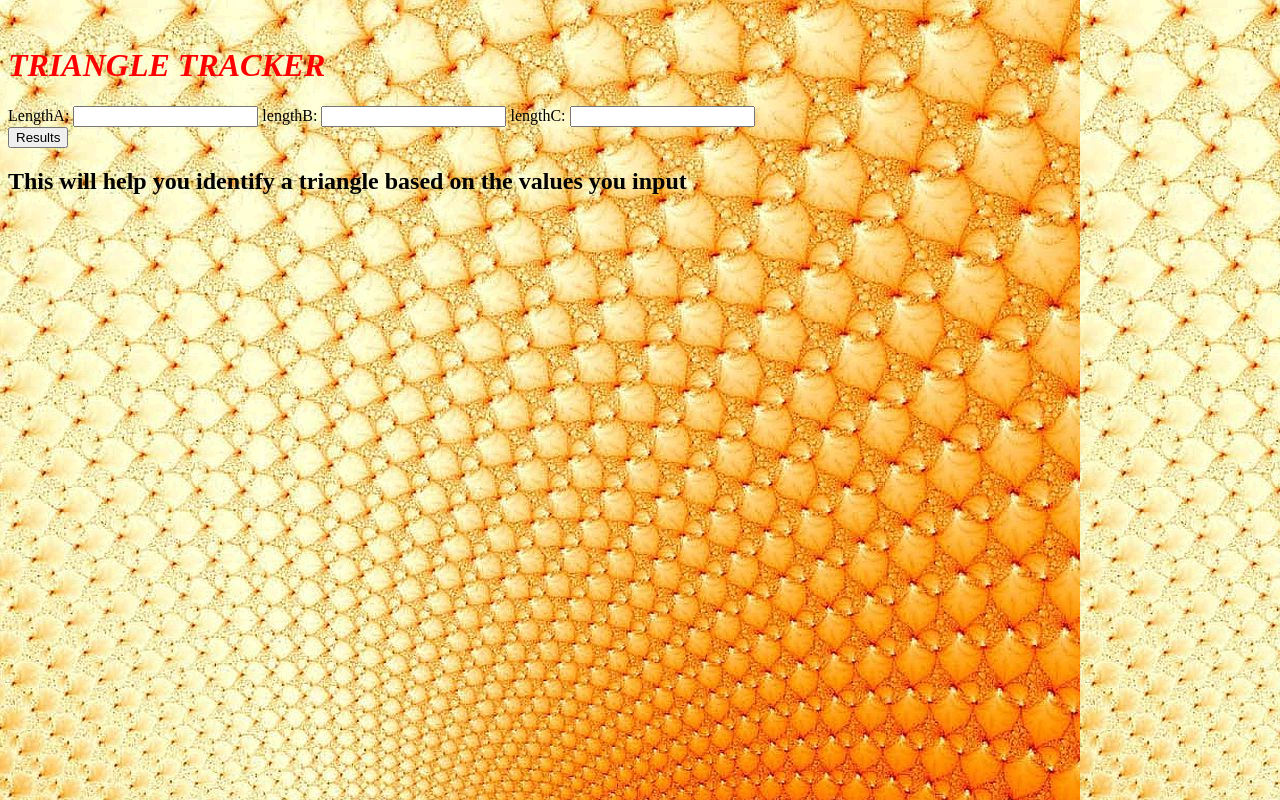
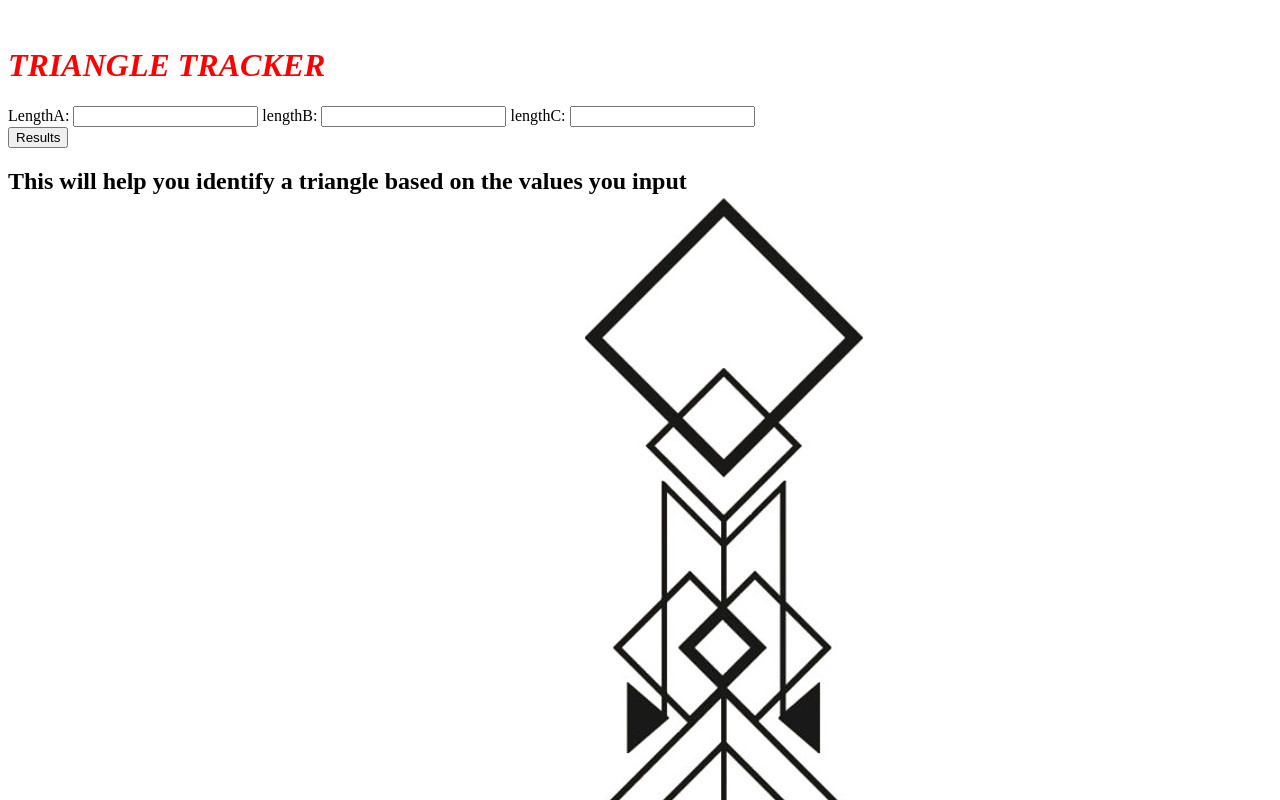
Before and after one commit to xystus45/triangle-tracker.github.io, a plain HTML site: page index.html in a window 1280 px wide. Drawn offline with Linux system fonts and the light colour scheme; files whose address does not match are found by name.

```diff
--- a/index.html
+++ b/index.html
@@ -4,7 +4,7 @@
       <link href="css/styles.css" rel="stylesheet" text="text/css" >
     <title>TRIANGLE-TRACKER</title>
   </head>
-<body background="images/white_hole.jpg">
+<body background="/home/xystus/Documents/triangle-tracker/images/white.jpg">
   <form>
    <br>
   <h1> <i>TRIANGLE TRACKER</i></h1>
```
Also changed, not shown: images/white.jpg (added), images/white_hole.jpg (deleted), 1 other file.
